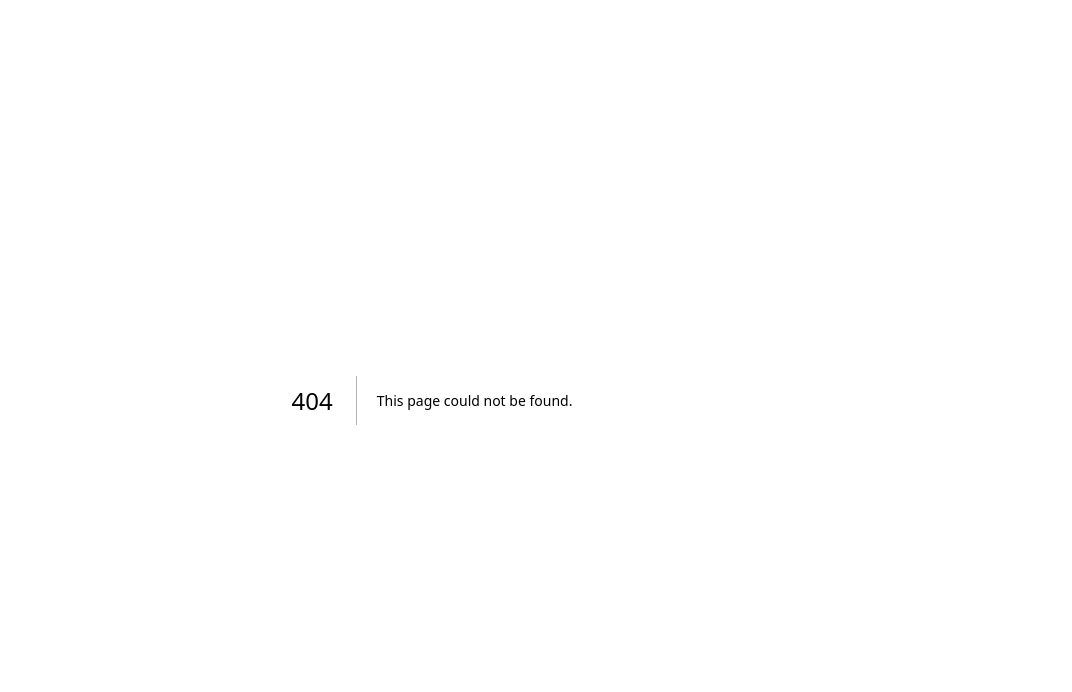
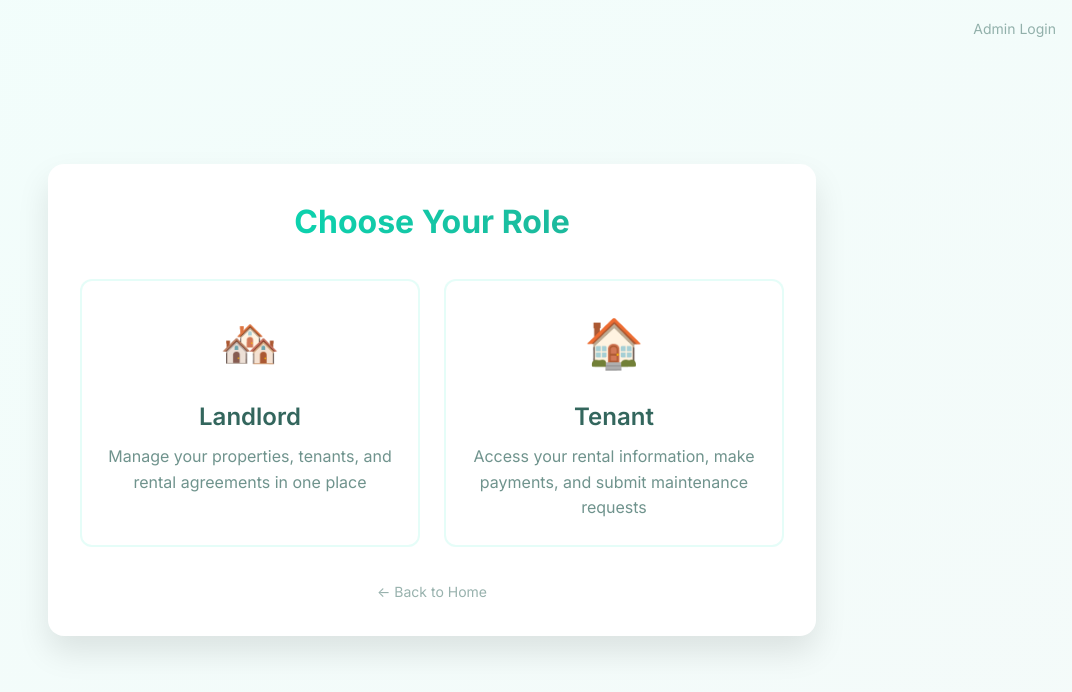
Before and after one commit to lukerichard/property-management, a Next.js app: page /login in a window 1280 px wide. Before the commit this address had no page. Shown: the top 692 px of the page, without its empty margins (208-1280 px from the left). Built offline with nearby package versions, Linux system fonts and the light colour scheme.

Commit message:
Remove Tailwind CSS and implement custom CSS styling

```diff
--- /dev/null
+++ b/src/app/api/users/route.ts
@@ -0,0 +1,69 @@
+import { NextResponse } from 'next/server';
+import connectDB from '@/lib/db';
+import User from '@/models/User';
+
+export async function GET() {
+  try {
+    await connectDB();
+    const users = await User.find({}).select('-password');
+    return NextResponse.json({ users });
+  } catch (error) {
+    return NextResponse.json(
+      { error: 'Internal Server Error' },
+      { status: 500 }
+    );
+  }
+}
+
+export async function POST(request: Request) {
+  try {
+    await connectDB();
+    const body = await request.json();
+
+    // Validate required fields
+    if (!body.email || !body.password || !body.name) {
+      return NextResponse.json(
+        { error: 'Please provide all required fields' },
+        { status: 400 }
+      );
+    }
+
+    // Validate password strength
+    const passwordRegex = /^(?=.*[a-z])(?=.*[A-Z])(?=.*\d)(?=.*[@$!%*?&])[A-Za-z\d@$!%*?&]{8,}$/;
+    if (!passwordRegex.test(body.password)) {
+      return NextResponse.json(
+        {
+          error: 'Password must be at least 8 characters long and contain at least one uppercase letter, one lowercase letter, one number, and one special character'
+        },
+        { status: 400 }
+      );
+    }
+
+    // Validate email format
+    const emailRegex = /^[^\s@]+@[^\s@]+\.[^\s@]+$/;
+    if (!emailRegex.test(body.email)) {
+      return NextResponse.json(
+        { error: 'Please provide a valid email address' },
+        { status: 400 }
+      );
+    }
+
+    const user = await User.create(body);
+    const { password, ...userWithoutPassword } = user.toObject();
+
+    return NextResponse.json(userWithoutPassword, { status: 201 });
+  } catch (error: any) {
+    if (error.code === 11000) {
+      return NextResponse.json(
+        { error: 'Email already exists' },
+        { status: 400 }
+      );
+    }
+
+    console.error('User creation error:', error);
+    return NextResponse.json(
+      { error: 'Internal Server Error' },
+      { status: 500 }
+    );
+  }
+}
--- a/src/app/globals.css
+++ b/src/app/globals.css
@@ -28,19 +28,16 @@ body {
   line-height: 1.6;
 }
 
-/* Smooth scrolling for anchor links */
-html {
-  scroll-behavior: smooth;
-  scroll-padding-top: 5rem;
-}
-
 /* Navigation */
 .nav {
-  background: rgba(255, 255, 255, 0.9);
+  background: rgba(255, 255, 255, 0.95);
   backdrop-filter: blur(10px);
   position: fixed;
+  top: 0;
+  left: 0;
+  right: 0;
   width: 100%;
-  z-index: 10;
+  z-index: 50;
   border-bottom: 1px solid rgba(0, 229, 187, 0.1);
 }
 
@@ -48,15 +45,15 @@ html {
   max-width: 1200px;
   margin: 0 auto;
   padding: 0 2rem;
-  height: 5rem;
+  height: 4rem;
   display: flex;
   justify-content: space-between;
   align-items: center;
 }
 
 .nav-brand {
-  font-size: 1.75rem;
-  font-weight: 800;
+  font-size: 1.5rem;
+  font-weight: 700;
   background: linear-gradient(135deg, var(--primary), var(--secondary));
   -webkit-background-clip: text;
   -webkit-text-fill-color: transparent;
@@ -64,23 +61,18 @@ html {
 }
 
 .nav-links {
-  display: none;
-}
-
-@media (min-width: 768px) {
-  .nav-links {
-    display: flex;
-    gap: 3rem;
-    align-items: center;
-  }
+  display: flex;
+  gap: 2rem;
+  align-items: center;
 }
 
 .nav-link {
   color: var(--dark);
   text-decoration: none;
   font-weight: 500;
-  transition: color 0.3s ease;
+  transition: all 0.3s ease;
   position: relative;
+  padding: 0.5rem 0;
 }
 
 .nav-link::after {
@@ -88,38 +80,172 @@ html {
   position: absolute;
   width: 0;
   height: 2px;
-  bottom: -4px;
+  bottom: 0;
   left: 0;
-  background-color: var(--accent);
-  transition: width 0.2s;
+  background-color: var(--primary);
+  transition: width 0.3s ease;
+}
+
+.nav-link:hover {
+  color: var(--primary);
 }
 
 .nav-link:hover::after {
   width: 100%;
 }
 
-.nav-link:hover {
-  color: var(--primary);
-}
-
+/* Button styles */
 .button {
+  display: inline-block;
   padding: 0.75rem 1.5rem;
   border-radius: 0.5rem;
   font-weight: 600;
-  font-size: 1rem;
+  font-size: 0.875rem;
+  text-decoration: none;
   cursor: pointer;
   transition: all 0.3s ease;
-  letter-spacing: -0.2px;
   background: var(--accent);
   color: var(--white);
   border: none;
-  box-shadow: 0 4px 12px rgba(230, 63, 0, 0.15);
+  box-shadow: 0 2px 8px rgba(230, 63, 0, 0.15);
 }
 
 .button:hover {
   background: var(--contrast);
-  transform: translateY(-2px);
-  box-shadow: 0 6px 16px rgba(145, 75, 48, 0.25);
+  transform: translateY(-1px);
+  box-shadow: 0 4px 12px rgba(145, 75, 48, 0.25);
+}
+
+/* Login Page Styles */
+.login-container {
+  min-height: 100vh;
+  display: flex;
+  align-items: center;
+  justify-content: center;
+  padding: 1rem;
+  position: relative;
+}
+
+.admin-link {
+  position: absolute;
+  top: 1rem;
+  right: 1rem;
+}
+
+.admin-link a {
+  color: var(--dark);
+  opacity: 0.5;
+  text-decoration: none;
+  font-size: 0.875rem;
+  transition: all 0.3s ease;
+}
+
+.admin-link a:hover {
+  color: var(--primary);
+  opacity: 1;
+}
+
+.login-card {
+  width: 100%;
+  max-width: 48rem;
+  background: var(--white);
+  border-radius: 1rem;
+  box-shadow: 0 1rem 2rem rgba(0, 0, 0, 0.1);
+  padding: 2rem;
+}
+
+.login-title {
+  font-size: 2rem;
+  font-weight: bold;
+  text-align: center;
+  margin-bottom: 2rem;
+  background: linear-gradient(to right, var(--primary), var(--secondary));
+  -webkit-background-clip: text;
+  -webkit-text-fill-color: transparent;
+}
+
+.role-grid {
+  display: grid;
+  grid-template-columns: 1fr;
+  gap: 1.5rem;
+  margin-bottom: 2rem;
+}
+
+@media (min-width: 768px) {
+  .role-grid {
+    grid-template-columns: 1fr 1fr;
+  }
+}
+
+.role-card {
+  position: relative;
+  background: var(--white);
+  border: 2px solid rgba(0, 229, 187, 0.1);
+  border-radius: 0.75rem;
+  padding: 1.5rem;
+  text-decoration: none;
+  transition: all 0.3s ease;
+}
+
+.role-card:hover {
+  border-color: var(--primary);
+  transform: translateY(-4px);
+  box-shadow: 0 0.5rem 1rem rgba(0, 0, 0, 0.1);
+}
+
+.role-content {
+  text-align: center;
+}
+
+.role-icon {
+  font-size: 3rem;
+  margin-bottom: 1rem;
+}
+
+.role-content h2 {
+  color: var(--dark);
+  font-size: 1.5rem;
+  font-weight: 600;
+  margin-bottom: 0.5rem;
+}
+
+.role-content p {
+  color: var(--dark);
+  opacity: 0.7;
+}
+
+.role-indicator {
+  position: absolute;
+  bottom: 0;
+  left: 0;
+  right: 0;
+  height: 2px;
+  background: var(--primary);
+  transform: scaleX(0);
+  transition: transform 0.3s ease;
+  transform-origin: left;
+}
+
+.role-card:hover .role-indicator {
+  transform: scaleX(1);
+}
+
+.back-link {
+  text-align: center;
+  margin-top: 2rem;
+}
+
+.back-link a {
+  color: var(--dark);
+  opacity: 0.5;
+  text-decoration: none;
+  font-size: 0.875rem;
+  transition: all 0.3s ease;
+}
+
+.back-link a:hover {
+  color: var(--primary);
+  opacity: 1;
 }
 
 /* Hero Section */
@@ -189,6 +315,12 @@ html {
   border-radius: 24px;
   overflow: hidden;
   box-shadow: 0 20px 40px rgba(0, 0, 0, 0.1);
+  display: flex;
+  flex-direction: column;
+  align-items: center;
+  justify-content: center;
+  text-align: center;
+  padding: 1rem;
 }
 
 /* Features Section */
@@ -220,6 +352,8 @@ html {
 .features-container {
   position: relative;
   z-index: 1;
+  max-width: 1200px;
+  margin: 0 auto;
 }
 
 .features-title {
@@ -228,7 +362,7 @@ html {
   text-align: center;
   margin-bottom: 4rem;
   letter-spacing: -0.5px;
-  background: linear-gradient(135deg, var(--primary-dark) 0%, var(--primary) 100%);
+  background: linear-gradient(135deg, var(--primary), var(--secondary));
   -webkit-background-clip: text;
   -webkit-text-fill-color: transparent;
 }
@@ -272,7 +406,7 @@ html {
   font-weight: 700;
   margin-bottom: 1rem;
   letter-spacing: -0.5px;
-  color: var(--primary-dark);
+  color: var(--dark);
 }
 
 .feature-text {
@@ -308,6 +442,8 @@ html {
 .contact-container {
   max-width: 1200px;
   margin: 0 auto;
+  position: relative;
+  z-index: 1;
 }
 
 .contact-title {
@@ -316,7 +452,7 @@ html {
   text-align: center;
   margin-bottom: 4rem;
   letter-spacing: -0.5px;
-  background: linear-gradient(135deg, var(--primary-dark) 0%, var(--primary) 100%);
+  background: linear-gradient(135deg, var(--primary), var(--secondary));
   -webkit-background-clip: text;
   -webkit-text-fill-color: transparent;
 }
@@ -342,7 +478,7 @@ html {
   font-size: 1rem;
   font-weight: 600;
   margin-bottom: 0.75rem;
-  color: var(--primary-dark);
+  color: var(--dark);
 }
 
 .form-input {
@@ -395,6 +531,8 @@ textarea.form-input {
 .footer-container {
   position: relative;
   z-index: 1;
+  max-width: 1200px;
+  margin: 0 auto;
 }
 
 .footer-grid {
@@ -458,3 +596,24 @@ textarea.form-input {
   position: relative;
   z-index: 1;
 }
+
+/* Additional Button Styles */
+.button-primary {
+  background: var(--primary);
+  color: var(--white);
+}
+
+.button-primary:hover {
+  background: var(--secondary);
+}
+
+.button-outline {
+  background: transparent;
+  border: 2px solid var(--primary);
+  color: var(--primary);
+}
+
+.button-outline:hover {
+  background: var(--primary);
+  color: var(--white);
+}
--- /dev/null
+++ b/src/app/login/layout.tsx
@@ -0,0 +1,11 @@
+export default function LoginLayout({
+  children,
+}: {
+  children: React.ReactNode
+}) {
+  return (
+    <div className="min-h-screen bg-gradient-to-br from-primary/5 to-secondary/5">
+      {children}
+    </div>
+  );
+}
--- /dev/null
+++ b/src/app/login/page.tsx
@@ -0,0 +1,49 @@
+import Link from 'next/link';
+
+export default function LoginPage() {
+  return (
+    <div className="login-container">
+      <div className="admin-link">
+        <Link href="/login/admin">
+          Admin Login
+        </Link>
+      </div>
+
+      <div className="login-card">
+        <h1 className="login-title">
+          Choose Your Role
+        </h1>
+
+        <div className="role-grid">
+          <Link href="/login/landlord" className="role-card">
+            <div className="role-content">
+              <div className="role-icon">🏘️</div>
+              <h2>Landlord</h2>
+              <p>
+                Manage your properties, tenants, and rental agreements in one place
+              </p>
+            </div>
+            <div className="role-indicator"></div>
+          </Link>
+
+          <Link href="/login/tenant" className="role-card">
+            <div className="role-content">
+              <div className="role-icon">🏠</div>
+              <h2>Tenant</h2>
+              <p>
+                Access your rental information, make payments, and submit maintenance requests
+              </p>
+            </div>
+            <div className="role-indicator"></div>
+          </Link>
+        </div>
+
+        <div className="back-link">
+          <Link href="/">
+            ← Back to Home
+          </Link>
+        </div>
+      </div>
+    </div>
+  );
+}
--- /dev/null
+++ b/src/lib/db.ts
@@ -0,0 +1,47 @@
+import mongoose from 'mongoose';
+
+declare global {
+  var mongoose: {
+    conn: typeof mongoose | null;
+    promise: Promise<typeof mongoose> | null;
+  };
+}
+
+if (!process.env.MONGODB_URI) {
+  throw new Error('Please define the MONGODB_URI environment variable inside .env');
+}
+
+const MONGODB_URI = process.env.MONGODB_URI;
+
+let cached = global.mongoose;
+
+if (!cached) {
+  cached = global.mongoose = { conn: null, promise: null };
+}
+
+async function connectDB() {
+  if (cached.conn) {
+    return cached.conn;
+  }
+
+  if (!cached.promise) {
+    const opts = {
+      bufferCommands: true,
+    };
+
+    cached.promise = mongoose.connect(MONGODB_URI, opts).then((mongoose) => {
+      return mongoose;
+    });
+  }
+
+  try {
+    cached.conn = await cached.promise;
+  } catch (e) {
+    cached.promise = null;
+    throw e;
+  }
+
+  return cached.conn;
+}
+
+export default connectDB;
--- /dev/null
+++ b/src/models/User.ts
@@ -0,0 +1,67 @@
+import mongoose from 'mongoose';
+import bcrypt from 'bcryptjs';
+
+export interface IUser {
+  email: string;
+  password: string;
+  name: string;
+  role: 'tenant' | 'landlord' | 'admin';
+  createdAt: Date;
+  updatedAt: Date;
+  comparePassword(candidatePassword: string): Promise<boolean>;
+}
+
+const userSchema = new mongoose.Schema<IUser>({
+  email: {
+    type: String,
+    required: [true, 'Please provide an email'],
+    unique: true,
+    lowercase: true,
+    trim: true,
+  },
+  password: {
+    type: String,
+    required: [true, 'Please provide a password'],
+    minlength: [8, 'Password must be at least 8 characters long'],
+  },
+  name: {
+    type: String,
+    required: [true, 'Please provide a name'],
+    trim: true,
+  },
+  role: {
+    type: String,
+    enum: ['tenant', 'landlord', 'admin'],
+    default: 'tenant',
+  },
+}, {
+  timestamps: true,
+});
+
+// Hash password before saving
+userSchema.pre('save', async function(next) {
+  if (!this.isModified('password')) {
+    return next();
+  }
+
+  try {
+    const salt = await bcrypt.genSalt(12);
+    this.password = await bcrypt.hash(this.password, salt);
+    next();
+  } catch (error: any) {
+    next(error);
+  }
+});
+
+// Method to compare password for login
+userSchema.methods.comparePassword = async function(candidatePassword: string): Promise<boolean> {
+  try {
+    return await bcrypt.compare(candidatePassword, this.password);
+  } catch (error) {
+    return false;
+  }
+};
+
+const User = mongoose.models.User || mongoose.model<IUser>('User', userSchema);
+
+export default User;
```
Also changed, not shown: package.json (+9 -2 lines), src/app/page.tsx (+6 -5 lines), 2 other files (tests, documents, lock files or other folders).
